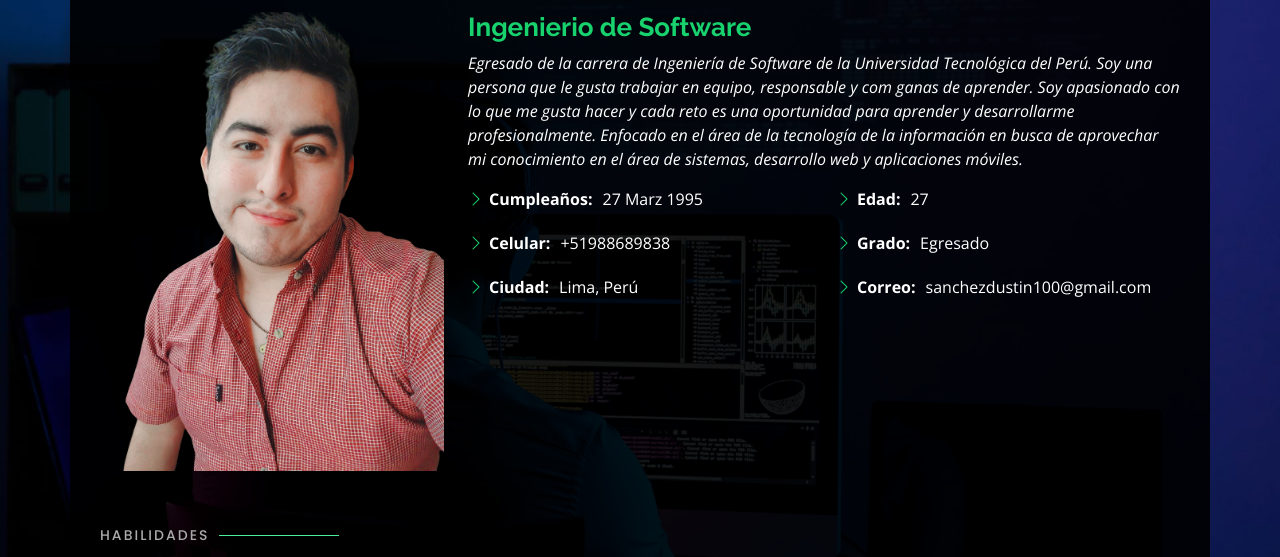
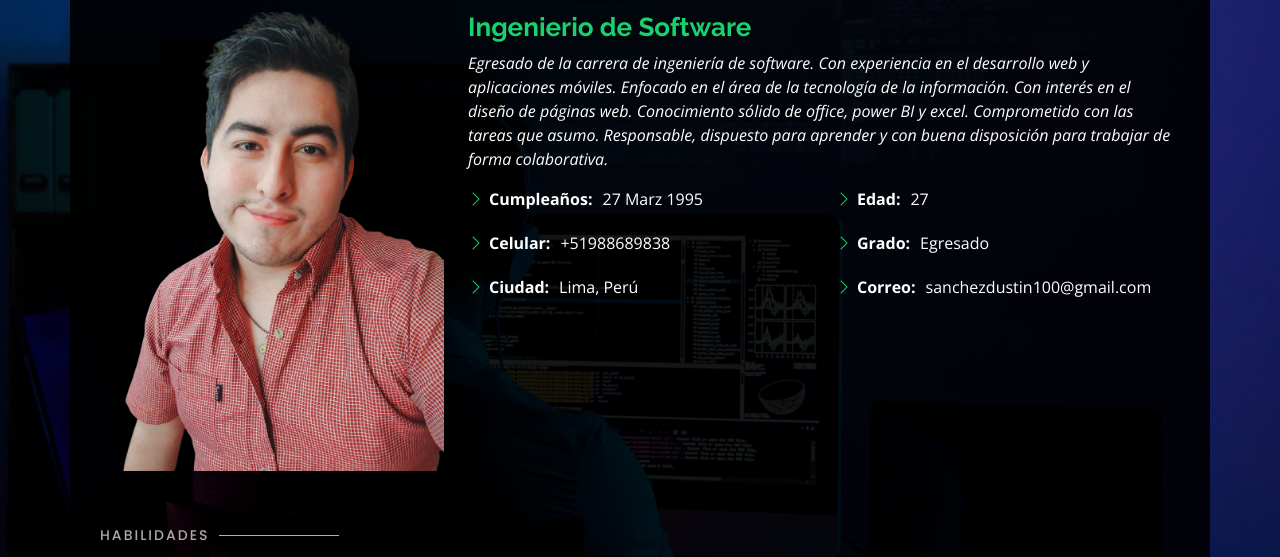
Before and after one commit to dustin10027/Mi_Portafolio, a plain HTML site: page index.html in a window 1280 px wide. Both pictures are taken after a click on the link "Sobre mi". Shown: the part 201-758 px from the top of the page. Drawn offline with nearby package versions, Linux system fonts and the light colour scheme.

Commit message:
Update index.html

```diff
--- a/index.html
+++ b/index.html
@@ -79,7 +79,7 @@
         <div class="col-lg-8 pt-4 pt-lg-0 content" data-aos="fade-left">
           <h3>Ingenierio de Software</h3>
           <p class="fst-italic">
-            Egresado de la carrera de Ingeniería de Software de la Universidad Tecnológica del Perú. Soy una persona que le gusta trabajar en equipo, responsable y com ganas de aprender. Soy apasionado con lo que me gusta hacer y cada reto es una oportunidad para aprender y desarrollarme profesionalmente. Enfocado en el área de la tecnología de la información en busca de aprovechar mi conocimiento en el área de sistemas, desarrollo web y aplicaciones móviles.
+            Egresado de la carrera de ingeniería de software. Con experiencia en el desarrollo web y aplicaciones móviles. Enfocado en el área de la tecnología de la información. Con interés en el diseño de páginas web. Conocimiento sólido de office, power BI y excel. Comprometido con las tareas que asumo. Responsable, dispuesto para aprender y con buena disposición  para trabajar de forma colaborativa.
           </p>
           <div class="row">
             <div class="col-lg-6">
```
